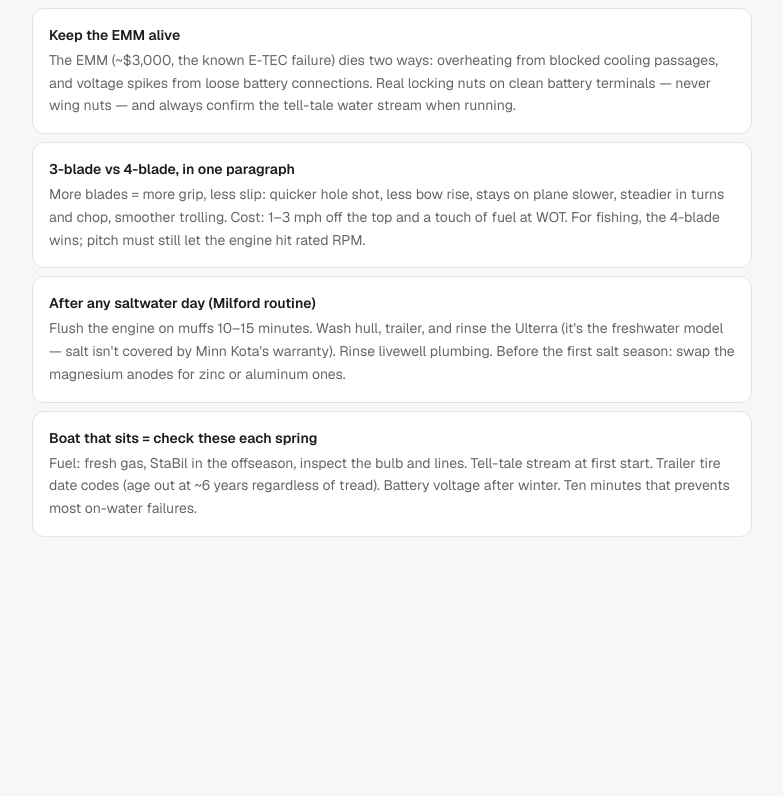
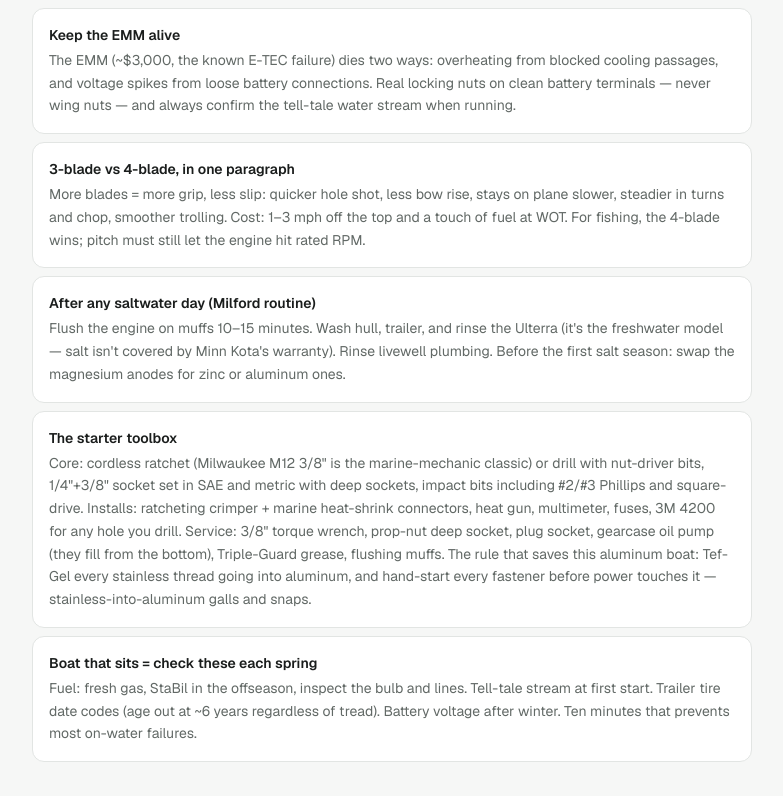
Before and after one commit to eigenvectr/fih, a Next.js app: page /boat-report/findings in a window 1280 px wide. Shown: the part 9168-9964 px from the top of the page, without its empty margins (248-1031 px from the left). Before the commit the page ends 9801 px from the top, so only its background shows below. Built offline with nearby package versions, Linux system fonts and the light colour scheme.

Commit message:
Add starter toolbox card to the owner's reference
Core wrenching, install, and service tool tiers plus the
stainless-into-aluminum anti-galling rule.

```diff
--- a/src/app/boat-report/findings/page.tsx
+++ b/src/app/boat-report/findings/page.tsx
@@ -280,6 +280,10 @@ const REFERENCE: { title: string; body: string }[] = [
     body: "Flush the engine on muffs 10–15 minutes. Wash hull, trailer, and rinse the Ulterra (it's the freshwater model — salt isn't covered by Minn Kota's warranty). Rinse livewell plumbing. Before the first salt season: swap the magnesium anodes for zinc or aluminum ones.",
   },
   {
+    title: "The starter toolbox",
+    body: "Core: cordless ratchet (Milwaukee M12 3/8\" is the marine-mechanic classic) or drill with nut-driver bits, 1/4\"+3/8\" socket set in SAE and metric with deep sockets, impact bits including #2/#3 Phillips and square-drive. Installs: ratcheting crimper + marine heat-shrink connectors, heat gun, multimeter, fuses, 3M 4200 for any hole you drill. Service: 3/8\" torque wrench, prop-nut deep socket, plug socket, gearcase oil pump (they fill from the bottom), Triple-Guard grease, flushing muffs. The rule that saves this aluminum boat: Tef-Gel every stainless thread going into aluminum, and hand-start every fastener before power touches it — stainless-into-aluminum galls and snaps.",
+  },
+  {
     title: "Boat that sits = check these each spring",
     body: "Fuel: fresh gas, StaBil in the offseason, inspect the bulb and lines. Tell-tale stream at first start. Trailer tire date codes (age out at ~6 years regardless of tread). Battery voltage after winter. Ten minutes that prevents most on-water failures.",
   },
```
